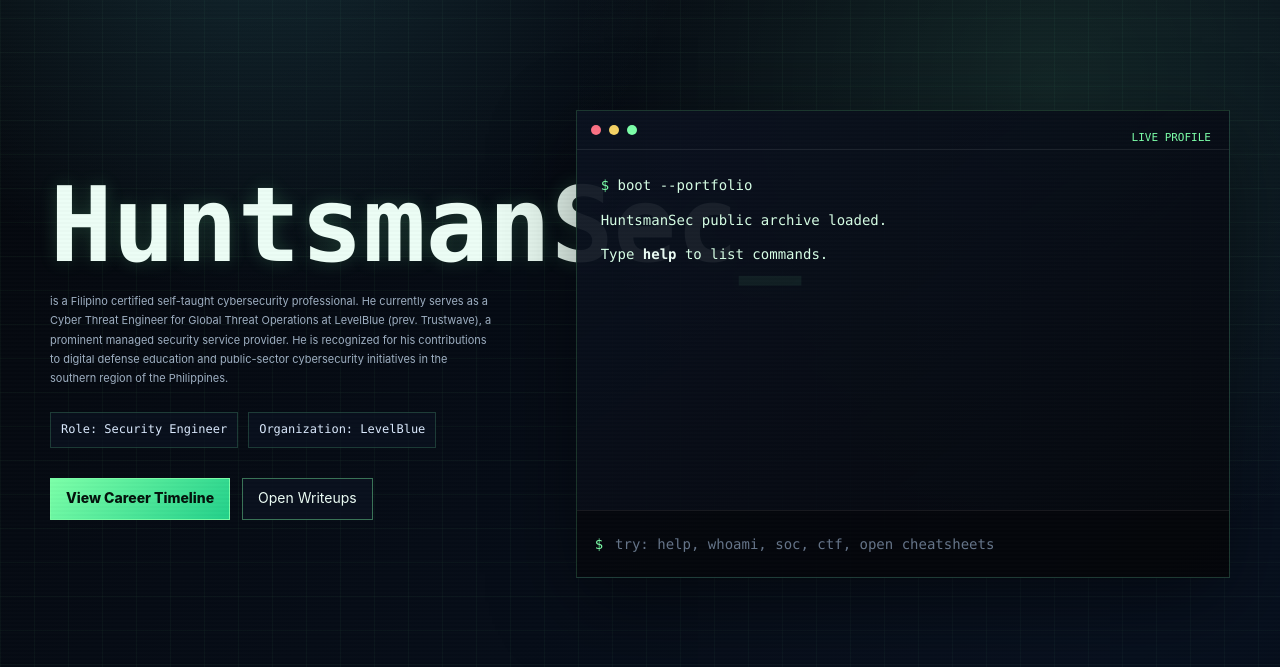
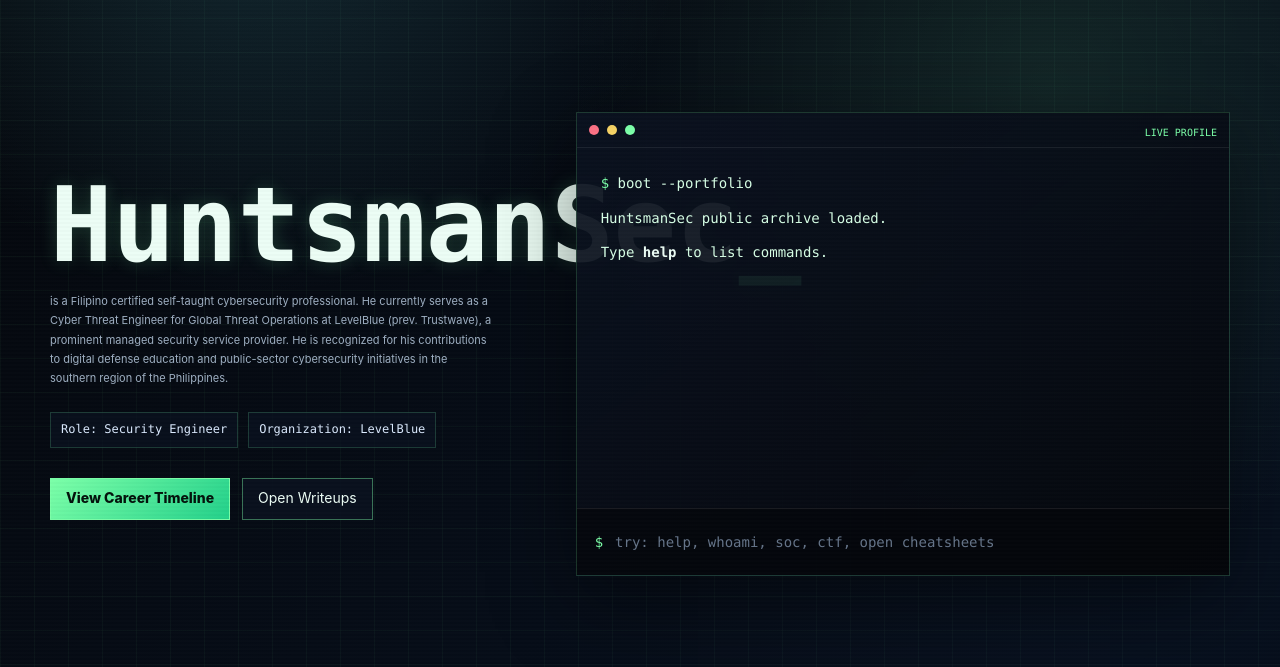
Before and after one commit to HuntsmanSec/HuntsmanSec.github.io, a Jekyll site: the page built from index.md, in a window 1280 px wide. Shown: the part 152-819 px from the top of the page. Built offline with Jekyll 4.4.1, drawn with Linux system fonts in a browser that asks for light colours.

Commit message:
Edit Terminal CSS

```diff
--- a/assets/css/style.css
+++ b/assets/css/style.css
@@ -331,17 +331,17 @@ h3 {
 .cv-card::before {
   content: "LIVE PROFILE";
   position: absolute;
-  top: 18px;
-  right: 18px;
+  top: 12px;
+  right: 12px;
   color: var(--green);
   font-family: ui-monospace, SFMono-Regular, Menlo, Monaco, Consolas, monospace;
-  font-size: 11px;
+  font-size: 10px;
 }
 
 .terminal-bar {
   display: flex;
   gap: 8px;
-  padding: 14px;
+  padding: 12px;
   border-bottom: 1px solid rgba(255, 255, 255, 0.08);
 }
 
```
